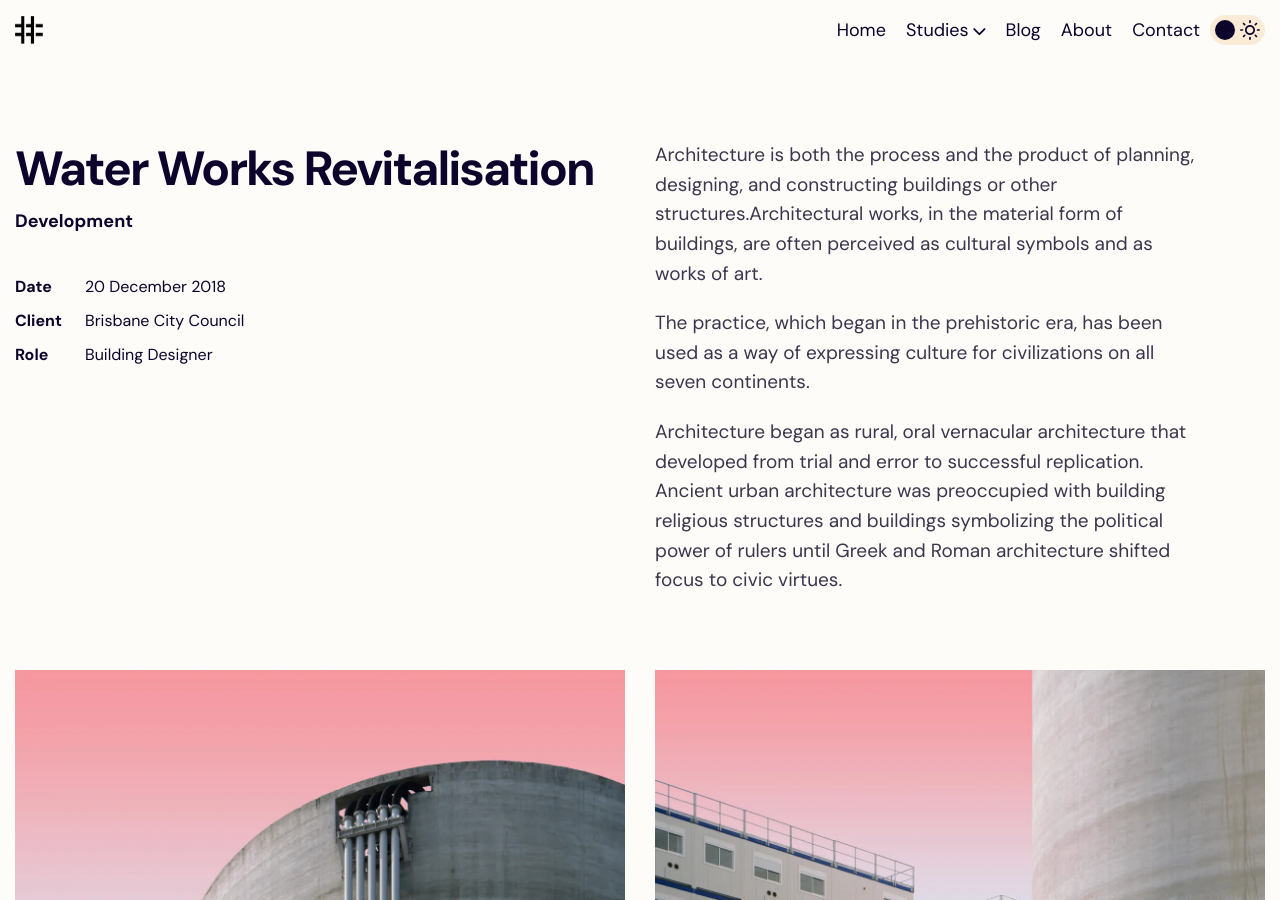
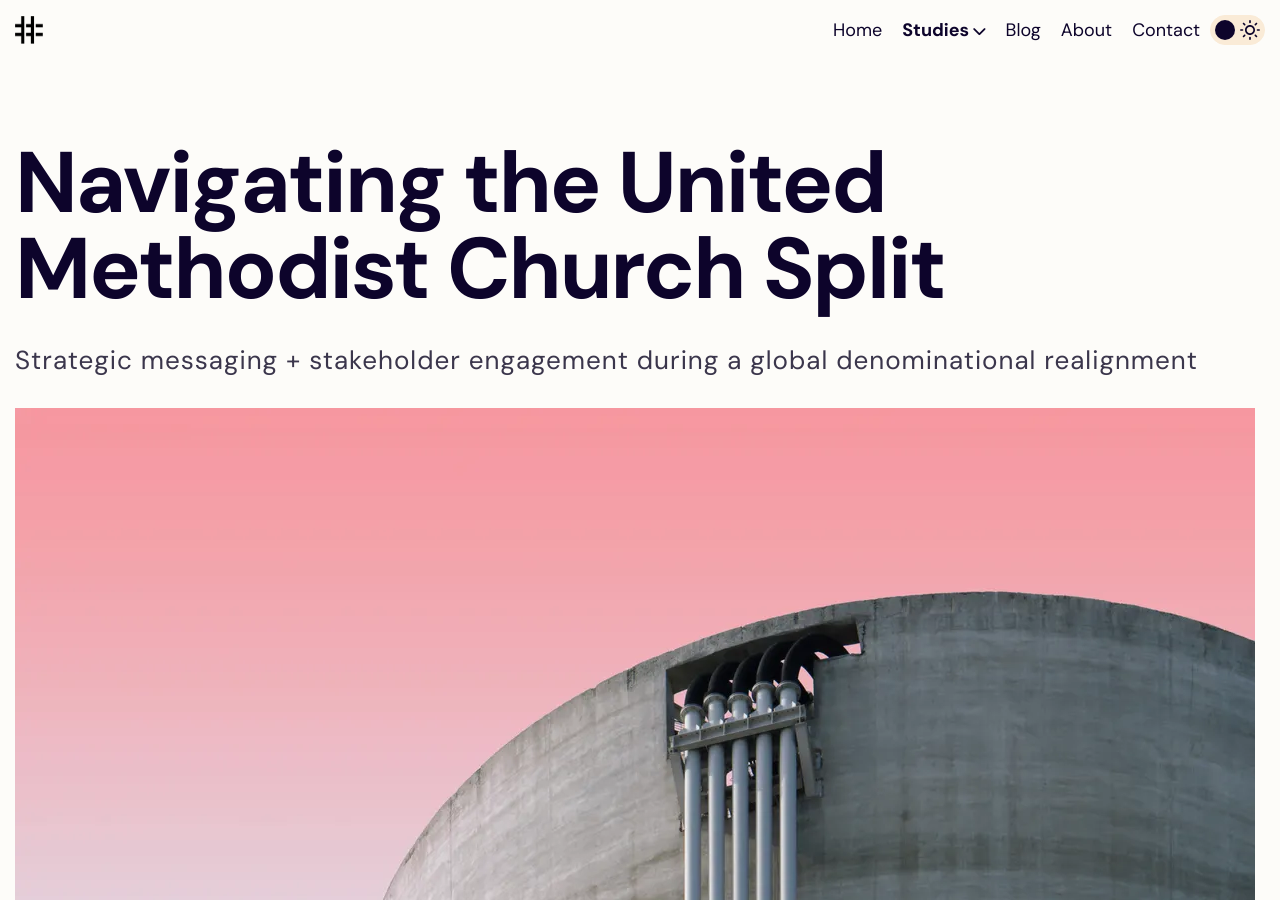
Before and after one commit to tglivebold/portfolio, a Jekyll site: the page built from collections/_projects/project-1.md, in a window 1280 px wide and 900 px high. Built offline with Jekyll 4.4.1, drawn with Linux system fonts in a browser that asks for light colours; nearby versions of some CDN libraries.

Commit message:
Update collections/_projects/project-1.md (via Pages CMS)

```diff
--- a/collections/_projects/project-1.md
+++ b/collections/_projects/project-1.md
@@ -1,24 +1,11 @@
 ---
-layout: project # alternative layouts: project, project-left, project-right, project-top
-title: "Water Works Revitalisation"
-description: "Breathing new life into old industrial estates"
+title: Navigating the United Methodist Church Split
+layout: post
 date: 2018-12-20
-weight: 3
-thumbnail: "/assets/images/gen/projects/project-2-1-thumbnail.webp"
-permalink: /projects/project-4
-image: "/assets/images/gen/projects/project-2-1.webp"
-categories: ["Development"]
-client: "Brisbane City Council"
-role: "Building Designer"
-gallery:
-  - image: "/assets/images/gen/projects/project-2-1.webp"
-  - image: "/assets/images/gen/projects/project-2-2.webp"
-  - image: "/assets/images/gen/projects/project-2-5.webp"
-  - image: "/assets/images/gen/projects/project-2-4.webp"
-  - image: "/assets/images/gen/projects/project-2-3.webp"
-  - image: "/assets/images/gen/projects/project-2-6.webp"
+description: Strategic messaging + stakeholder engagement during a global
+  denominational realignment
+image: /assets/images/gen/projects/project-2-1.webp
 ---
-
 Architecture is both the process and the product of planning, designing, and constructing buildings or other structures.Architectural works, in the material form of buildings, are often perceived as cultural symbols and as works of art.
 
 The practice, which began in the prehistoric era, has been used as a way of expressing culture for civilizations on all seven continents.
```
